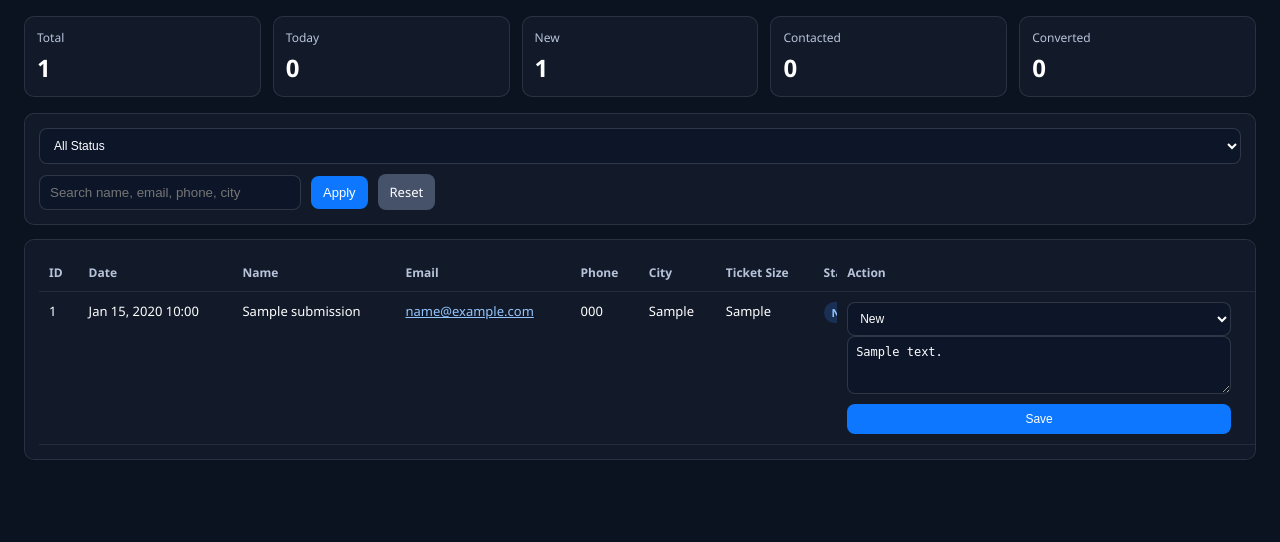
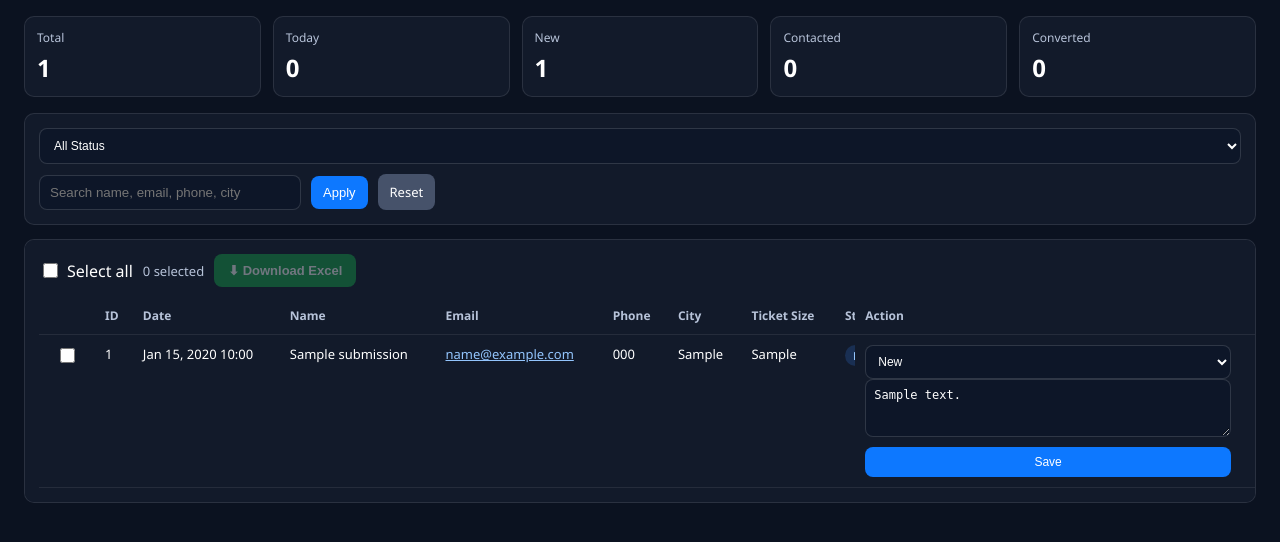
Before and after one commit to mishrakm/pw-pms, a PHP site: page /admin_contact.php in a window 1280 px wide. Shown: the part 60-602 px from the top of the page. Run offline with PHP 8.4, Linux system fonts and the light colour scheme; the visitor is signed in with stand-in values (Sample User, id 1); tables that the repository leaves empty or names only in its code hold one stand-in row (values such as "Sample post").

Commit message:
add contact export option

```diff
--- a/admin_contact.php
+++ b/admin_contact.php
@@ -100,6 +100,46 @@ try {
     $successMsg = 'Lead updated successfully.';
   }
 
+  // ── CSV export for selected leads ─────────────────────────────────────────
+  if ($_SERVER['REQUEST_METHOD'] === 'POST' && isset($_POST['export_csv'])) {
+    $rawIds = explode(',', (string)($_POST['export_ids'] ?? ''));
+    $ids = array_values(array_filter(array_map('intval', $rawIds)));
+    if (!empty($ids)) {
+      $placeholders = implode(',', array_fill(0, count($ids), '?'));
+      $types = str_repeat('i', count($ids));
+      $expStmt = $conn->prepare(
+        "SELECT id, submitted_at, name, email, phone, city, ticket_size, status, notes
+         FROM contact_submissions WHERE id IN ($placeholders) ORDER BY submitted_at DESC"
+      );
+      $expStmt->bind_param($types, ...$ids);
+      $expStmt->execute();
+      $expResult = $expStmt->get_result();
+
+      header('Content-Type: text/csv; charset=UTF-8');
+      header('Content-Disposition: attachment; filename="leads_' . date('Y-m-d') . '.csv"');
+      header('Cache-Control: no-cache, no-store, must-revalidate');
+      $out = fopen('php://output', 'w');
+      // UTF-8 BOM so Excel opens it correctly
+      fwrite($out, "\xEF\xBB\xBF");
+      fputcsv($out, ['ID', 'Date', 'Name', 'Email', 'Phone', 'City', 'Ticket Size', 'Status', 'Notes']);
+      while ($r = $expResult->fetch_assoc()) {
+        fputcsv($out, [
+          $r['id'],
+          $r['submitted_at'],
+          $r['name'],
+          $r['email'],
+          $r['phone'],
+          $r['city'] ?? '',
+          $r['ticket_size'] ?? '',
+          $r['status'],
+          $r['notes'] ?? '',
+        ]);
+      }
+      fclose($out);
+      exit;
+    }
+  }
+
   $statsSql = "SELECT
       COUNT(*) AS total,
       SUM(CASE WHEN status = 'new' THEN 1 ELSE 0 END) AS new_count,
@@ -194,6 +234,13 @@ try {
     textarea { min-height:58px; resize:vertical; }
     .btn-update { margin-top:6px; width:100%; background:#0d78ff; border:none; border-radius:8px; color:#fff; padding:8px; cursor:pointer; font-size:12px; }
     .muted { color:#b7c3d9; font-size:12px; }
+    .cb-col { width:36px; text-align:center; }
+    input[type="checkbox"] { width:15px; height:15px; cursor:pointer; accent-color:#0d78ff; }
+    .toolbar { display:flex; gap:10px; align-items:center; margin-bottom:10px; flex-wrap:wrap; }
+    .btn-dl { background:#16a34a; color:#fff; border:none; border-radius:8px; padding:9px 14px; cursor:pointer; font-size:13px; font-weight:600; }
+    .btn-dl:disabled { opacity:0.4; cursor:not-allowed; }
+    .sel-count { color:#b7c3d9; font-size:13px; }
+    tr.selected-row { background: rgba(13,120,255,0.08); }
     @media (max-width: 980px) { .stats { grid-template-columns:repeat(2,minmax(0,1fr)); } }
   </style>
 </head>
@@ -231,9 +278,22 @@ try {
 
     <div class="panel table-wrap">
       <?php if ($result instanceof mysqli_result && $result->num_rows > 0): ?>
+      <!-- Export form (hidden) -->
+      <form id="export-form" method="post">
+        <input type="hidden" name="export_csv" value="1">
+        <input type="hidden" name="export_ids" id="export-ids-input">
+      </form>
+      <div class="toolbar">
+        <label style="display:flex;align-items:center;gap:6px;cursor:pointer;">
+          <input type="checkbox" id="cb-all"> Select all
+        </label>
+        <span class="sel-count" id="sel-count">0 selected</span>
+        <button class="btn-dl" id="btn-download" disabled onclick="submitExport()">⬇ Download Excel</button>
+      </div>
       <table>
         <thead>
           <tr>
+            <th class="cb-col"></th>
             <th>ID</th>
             <th>Date</th>
             <th>Name</th>
@@ -249,6 +309,7 @@ try {
           <?php while ($row = $result->fetch_assoc()): ?>
             <?php $status = (string)($row['status'] ?? 'new'); ?>
             <tr>
+              <td class="cb-col"><input type="checkbox" class="lead-cb" value="<?= (int)$row['id'] ?>"></td>
               <td><?= (int)$row['id'] ?></td>
               <td><?= htmlspecialchars(date('M d, Y H:i', strtotime((string)$row['submitted_at'])), ENT_QUOTES) ?></td>
               <td><?= htmlspecialchars((string)($row['name'] ?? ''), ENT_QUOTES) ?></td>
@@ -279,5 +340,38 @@ try {
       <?php endif; ?>
     </div>
   </div>
+<script>
+  const cbAll = document.getElementById('cb-all');
+  const btnDl = document.getElementById('btn-download');
+  const selCount = document.getElementById('sel-count');
+
+  function updateToolbar() {
+    const cbs = document.querySelectorAll('.lead-cb');
+    const checked = document.querySelectorAll('.lead-cb:checked');
+    cbAll.indeterminate = checked.length > 0 && checked.length < cbs.length;
+    cbAll.checked = cbs.length > 0 && checked.length === cbs.length;
+    btnDl.disabled = checked.length === 0;
+    selCount.textContent = checked.length + ' selected';
+    document.querySelectorAll('tr').forEach(tr => {
+      const cb = tr.querySelector('.lead-cb');
+      if (cb) tr.classList.toggle('selected-row', cb.checked);
+    });
+  }
+
+  cbAll && cbAll.addEventListener('change', () => {
+    document.querySelectorAll('.lead-cb').forEach(cb => cb.checked = cbAll.checked);
+    updateToolbar();
+  });
+
+  document.addEventListener('change', e => {
+    if (e.target.classList.contains('lead-cb')) updateToolbar();
+  });
+
+  function submitExport() {
+    const ids = [...document.querySelectorAll('.lead-cb:checked')].map(cb => cb.value).join(',');
+    document.getElementById('export-ids-input').value = ids;
+    document.getElementById('export-form').submit();
+  }
+</script>
 </body>
 </html>
```
Also changed, not shown: 1 other file.
